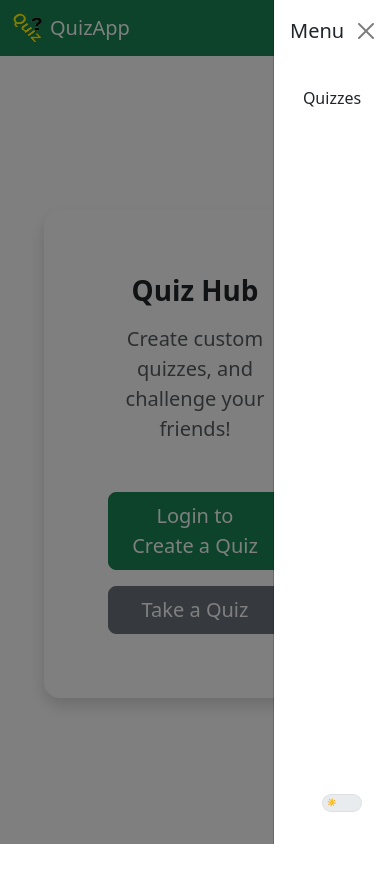
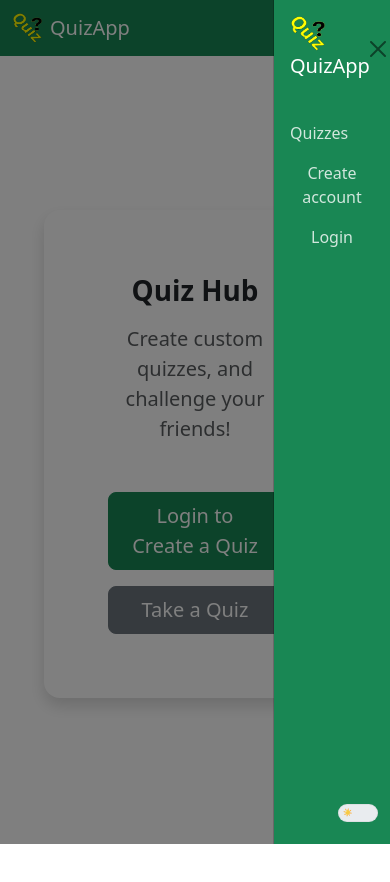
Before and after one commit to cobra4001/Quiz-nettside, a React (Vite) app in the folder QuizApp/: page / in a window 390 px wide. Both pictures are taken after a click on the button 350 px from the left and 28 px from the top of the page. Shown: the top 882 px of the page. Built offline with nearby package versions, Linux system fonts and the light colour scheme.

Commit message:
Oppdatert NavBar, utseende, lagt til mørkt modus/toggler

```diff
--- a/QuizApp/src/shared/NavBar.css
+++ b/QuizApp/src/shared/NavBar.css
@@ -66,6 +66,15 @@
   box-shadow: 0 0 0 3px rgba(13,110,253,0.18);
 }
 
+.offcanvas.offcanvas-end {
+    background-color: var(--bs-success);
+    color: rgba(255, 255, 255, 0.8);
+}
+
+.offcanvas-title {
+    color: rgba(255, 255, 255, 1);
+}
+
 /* Example: scale down on small screens (optional) */
 @media (max-width: 480px) {
   .theme-switch { --switch-scale: 0.9; }
@@ -95,6 +104,8 @@
   /* ensure offcanvas body has relative positioning so absolute switch positions correctly */
   .offcanvas-body {
     position: relative;
-    padding-bottom: 4rem; /* avoid overlap with absolute switch */
+    padding-bottom: 5rem; /* avoid overlap with absolute switch - increased for better spacing */
+    display: flex;
+    flex-direction: column;
   }
 }
--- a/QuizApp/src/shared/NavBar.tsx
+++ b/QuizApp/src/shared/NavBar.tsx
@@ -22,10 +22,27 @@ const NavBar: React.FC = () => {
     () => document.body.getAttribute("data-bs-theme") === "dark"
   );
 
+  const [showOffcanvas, setShowOffcanvas] = useState(false);
+
   useEffect(() => {
     // keep body theme in sync with state
     document.body.setAttribute("data-bs-theme", isDark ? "dark" : "light");
   }, [isDark]);
+
+  useEffect(() => {
+    const handleResize = () => {
+      // Bootstrap lg breakpoint is 992px
+      if (window.innerWidth >= 992) {
+        setShowOffcanvas(false);
+      }
+    };
+
+    // Add event listener
+    window.addEventListener('resize', handleResize);
+
+    // Cleanup
+    return () => window.removeEventListener('resize', handleResize);
+  }, []);
 
   const darkModeChange = (e: React.ChangeEvent<HTMLInputElement>) => {
     setIsDark(e.target.checked);
@@ -53,30 +70,44 @@ const NavBar: React.FC = () => {
           QuizApp
         </Navbar.Brand>
 
-        <Navbar.Toggle aria-controls={offcanvasId} className={!user ? "d-lg-none" : ""} />
+        <Navbar.Toggle
+          aria-controls={offcanvasId}
+          className={!user ? "d-lg-none" : ""}
+          onClick={() => setShowOffcanvas(true)}
+        />
 
         <Navbar.Offcanvas
           id={offcanvasId}
           aria-labelledby={offcanvasLabel}
           placement="end"
+          show={showOffcanvas}
+          onHide={() => setShowOffcanvas(false)}
         >
           <Offcanvas.Header closeButton>
-            <Offcanvas.Title id={offcanvasLabel}>Menu</Offcanvas.Title>
+            <Offcanvas.Title id={offcanvasLabel}>
+              <img
+                src="src/img/Logo.png"
+                width="35"
+                height="35"
+                className="d-inline-block align-top me-2"
+                alt="Logo"
+              />
+              QuizApp
+            </Offcanvas.Title>
           </Offcanvas.Header>
 
           <Offcanvas.Body>
             {user ? (
+              // User logged in view
               <>
-                <Nav className="me-auto text-center">
+                <Nav className="text-center">
                   <Nav.Link href="/QuizList">Quizzes</Nav.Link>
                   <Nav.Link onClick={handleCreateClick} style={{ cursor: "pointer" }}>
                     Create quiz
                   </Nav.Link>
                 </Nav>
 
-                {/* Desktop / large screens: keep switch next to user menu */}
-                <Nav className="ms-auto text-center d-none d-lg-flex align-items-center">
-                  <div className="form-check form-switch mt-2 align-self-center">
+                <div className="ms-auto form-check form-switch mt-2 align-self-center d-none d-lg-flex">
                   <label className="theme-switch mx-2" aria-label="Toggle dark mode">
                     <input
                       type="checkbox"
@@ -87,6 +118,32 @@ const NavBar: React.FC = () => {
                     <span className="slider" />
                   </label>
                 </div>
+
+                <Nav className="text-center d-none d-lg-flex align-items-center">
+                  <NavDropdown title={user.unique_name} id="user-dropdown">
+                    <NavDropdown.Item onClick={() => navigate("/MyScores")}>
+                      My scores
+                    </NavDropdown.Item>
+                    <NavDropdown.Item onClick={() => navigate("/MyQuizzes")}>
+                      My Quizzes
+                    </NavDropdown.Item>
+                    <NavDropdown.Item
+                      onClick={() => {
+                        logout();
+                        navigate("/", {
+                          state: { message: "You have been logged out of the website." },
+                        });
+                      }}
+                    >
+                      Logout
+                    </NavDropdown.Item>
+                    <NavDropdown.Item onClick={() => navigate("/UserProfile")}>
+                      Profile
+                    </NavDropdown.Item>
+                  </NavDropdown>
+                </Nav>
+
+                <Nav className="text-center d-lg-none">
                   <NavDropdown title={user.unique_name} id="user-dropdown" align="end">
                     <NavDropdown.Item onClick={() => navigate("/MyScores")}>
                       My scores
@@ -110,8 +167,7 @@ const NavBar: React.FC = () => {
                   </NavDropdown>
                 </Nav>
 
-                {/* Small screens: place the switch at the bottom-right (inside offcanvas) */}
-                <div className="d-lg-none w-100 d-flex justify-content-end pb-3 px-3 offcanvas-switch-row">
+                <div className="d-lg-none offcanvas-switch-row">
                   <label className="theme-switch" aria-label="Toggle dark mode">
                     <input
                       type="checkbox"
@@ -124,6 +180,7 @@ const NavBar: React.FC = () => {
                 </div>
               </>
             ) : (
+              // User not logged in view
               <>
                 <Nav className="me-auto text-center">
                   <Nav.Link href="/QuizList">Quizzes</Nav.Link>
@@ -154,8 +211,21 @@ const NavBar: React.FC = () => {
                   </Nav.Link>
                 </Nav>
 
-                {/* Small screens: place the switch at the bottom-right (inside offcanvas) */}
-                <div className="d-lg-none w-100 d-flex justify-content-end pb-3 px-3 offcanvas-switch-row">
+                {/* Small screens: show auth links + theme switch at bottom-right */}
+                <Nav className="text-center d-lg-none">
+                  <Nav.Link href="/CreateUser">Create account</Nav.Link>
+                  <Nav.Link
+                    onClick={() =>
+                      navigate("/LoginPage", {
+                        state: { from: "/NavBar", message: "" },
+                      })
+                    }
+                  >
+                    Login
+                  </Nav.Link>
+                </Nav>
+
+                <div className="d-lg-none offcanvas-switch-row">
                   <label className="theme-switch" aria-label="Toggle dark mode">
                     <input
                       type="checkbox"
```
Lines whose indentation alone changed are shown as unchanged.
